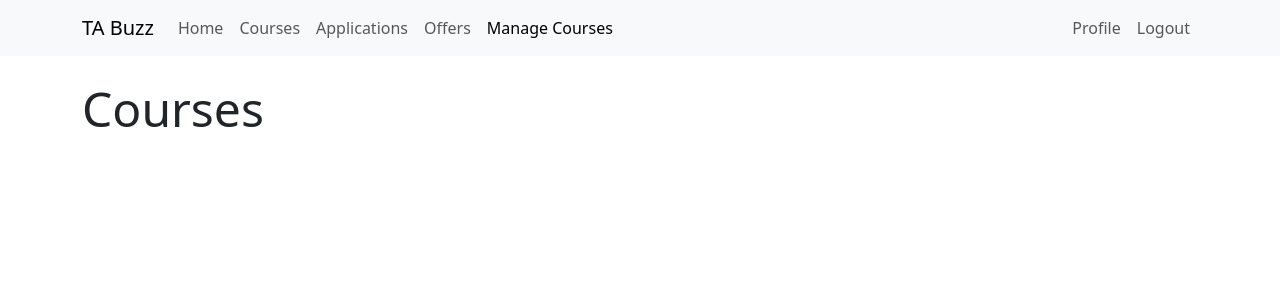
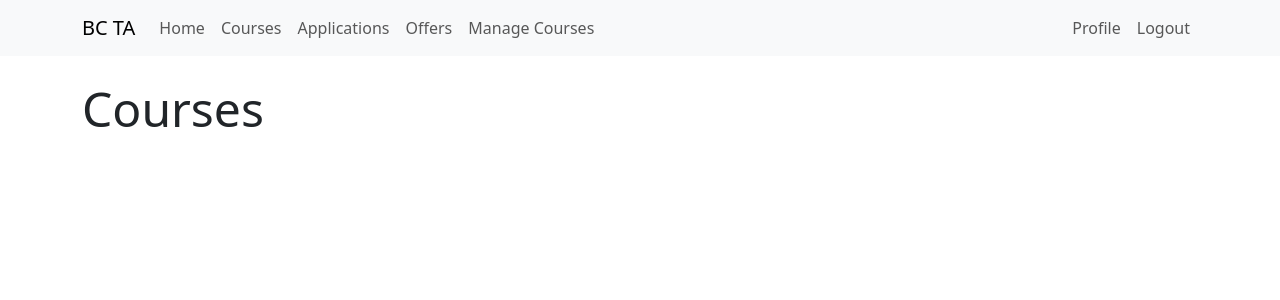
Before and after one commit to k3vkoh/bc-tasystem, a Django app: page /courses/ in a window 1280 px wide. Shown: the top 300 px of the page. Run offline with Django 4.2, Linux system fonts and the light colour scheme; the visitor is signed in with stand-in values (Sample User, id 1); data that the repository does not hold is empty.

Commit message:
change color of navbar

```diff
--- a/src/templates/components/navbar.html
+++ b/src/templates/components/navbar.html
@@ -1,7 +1,7 @@
 <header class="site-header mb-4">
     <nav class="navbar navbar-expand-lg navbar-light bg-light">
         <div class="container">
-        <a class="navbar-brand" href="{% url 'home' %}">TA Buzz</a>
+        <a class="navbar-brand" href="{% url 'home' %}">BC TA</a>
         <button class="navbar-toggler" type="button" data-bs-toggle="collapse" data-bs-target="#navbarNav" aria-controls="navbarNav" aria-expanded="false" aria-label="Toggle navigation">
             <span class="navbar-toggler-icon"></span>
         </button>
@@ -21,7 +21,7 @@
                 </li>
                 {% if user.is_superuser %}
                 <li class="nav-item active">
-                    <a class="nav-link active" href="{% url 'courses:manage-course' %}">Manage Courses</a>
+                    <a class="nav-link" href="{% url 'courses:manage-course' %}">Manage Courses</a>
                 </li>
                 {% endif %}
 
```
